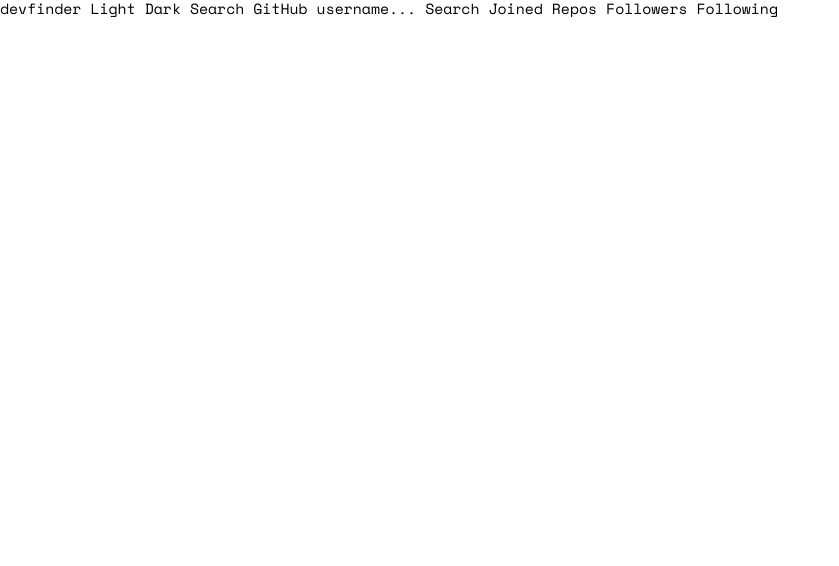
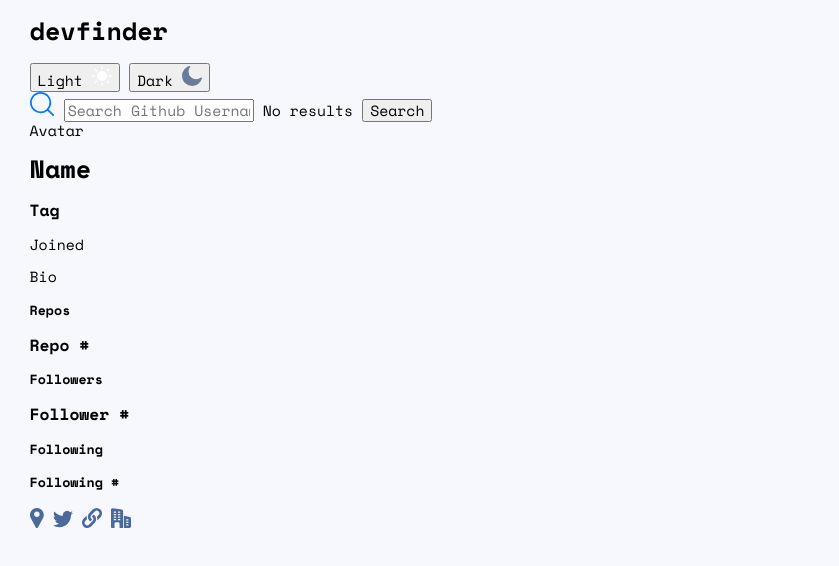
Before and after one commit to jmcbutter/github-user-search-app, a website: page dist/index.html in a window 1280 px wide. Shown: the whole page, without its empty margins (0-839 px from the left). Drawn offline with nearby package versions, Linux system fonts and the light colour scheme.

Commit message:
Add HTML

```diff
--- a/src/style.scss
+++ b/src/style.scss
@@ -33,23 +33,28 @@
     //Search Bar Background, Results Background -- Dark Mode
 
 
-  --account-tag: var(--0079FF);
+  --color-account-tag: var(--0079FF);
+  --color-search-bar-dark-blue: var(--0079FF);
+  --color-search-bar-light-blue: var(--60ABFF);
+  --color-dark-toggle-hover: var(--90A4D4);
+}
 
-  --search-bar-dark-blue: var(--0079FF);
-  --search-bar-light-blue: var(--60ABFF);
+[data-theme="default"] {
+  --color-join-date: var(--697C9A);
+  --color-light-text: var(--4B6A9B);
+  --color-dark-text: var(--2B3442);
+  --color-search-text: var(--222731);
+  --color-page: var(--F6F8FF);
+  --color-container: var(--FEFEFE);
+}
 
-  --dark-toggle-hover: var(--90A4D4);
-
-  --lm-join-date: var(--697C9A);
-  --lm-light-text: var(--4B6A9B);
-  --lm-dark-text: var(--2B3442);
-  --lm-search-text: var(--222731);
-  --lm-page: var(--F6F8FF);
-  --lm-container: var(--FEFEFE);
-
-  --dm-page: var(--141D2F)
-  --dm-container: var(--1E2A47);
-  --dm-text: var(--FFFFFF);
+[data-theme="dark"] {
+  --color-join-date: var(--FFFFFF);
+  --color-light-text: var(--FFFFFF);
+  --color-dark-text: var(--FFFFFF);
+  --color-search-text: var(--FFFFFF);
+  --color-page: var(--141D2F);
+  --color-container: var(--1E2A47);
 }
 
 //FONTS
@@ -67,3 +72,30 @@
 
   font-size: calc(0.8125em + 0.14vw);
 }
+
+
+body {
+  background-color: rgba(var(--color-page), 1);
+}
+
+h1 {
+  font-size: var(--font-h1);
+}
+
+h2 {
+  font-size: var(--font-h2);
+}
+
+h3 {
+  font-size: var(--font-h3);
+}
+
+h4 {
+  font-size: var(--font-h4);
+}
+
+main {
+  margin: 0 2em;
+  display: flex;
+  flex-direction: column;
+}
```
Also changed, not shown: dist/assets/favicon-32x32.png (renamed from assets/favicon-32x32.png), dist/assets/icon-company.svg (renamed from assets/icon-company.svg), dist/assets/icon-location.svg (renamed from assets/icon-location.svg), dist/assets/icon-moon.svg (renamed from assets/icon-moon.svg), dist/assets/icon-search.svg (renamed from assets/icon-search.svg), dist/assets/icon-sun.svg (renamed from assets/icon-sun.svg), dist/assets/icon-twitter.svg (renamed from assets/icon-twitter.svg), dist/assets/icon-website.svg (renamed from assets/icon-website.svg), dist/index.html, dist/style.css, 1 other file.
